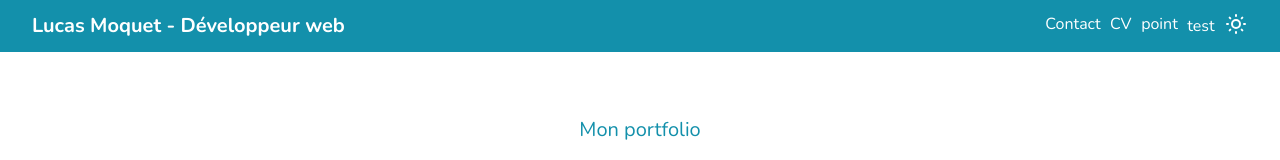
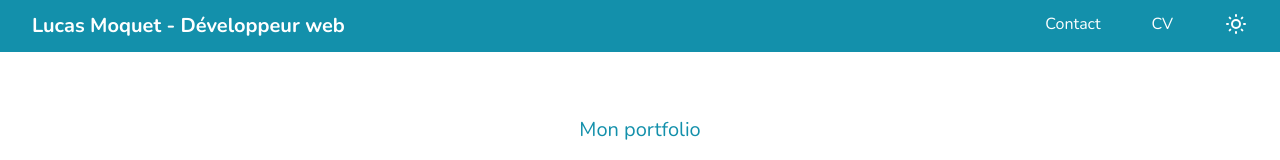
Before and after one commit to Lucasmomille/portfolio, a Next.js app: page / in a window 1280 px wide. Shown: the top 160 px of the page. Built offline with nearby package versions, Linux system fonts and the light colour scheme.

Commit message:
delete test

```diff
--- a/components/Layout.js
+++ b/components/Layout.js
@@ -7,7 +7,7 @@ import useDarkMode from "../hooks/useDarkMode";
 export default function Layout({ children, page }) {
 
     const { theme, setTheme } = useState('dark');
-    const { count, setCount } = useState(0)
+    //const { count, setCount } = useState(0)
     const colorTheme = theme === "dark" ? "light" : "dark";
 
     const toggleTheme = () => {
@@ -45,8 +45,6 @@ export default function Layout({ children, page }) {
                     <Link href="/cv">
                         <a href="" className="">CV</a>
                     </Link>
-                    <p>{count} point</p>
-                    <button onClick={() => setCount(count + 1)}>test</button>
                     <p className="cursor-pointer" onClick={toggleTheme}>
                         {colorTheme === "light" ? (
                             <svg xmlns="http://www.w3.org/2000/svg" className="h-6 w-6" fill="none" viewBox="0 0 24 24" stroke="currentColor">
```
